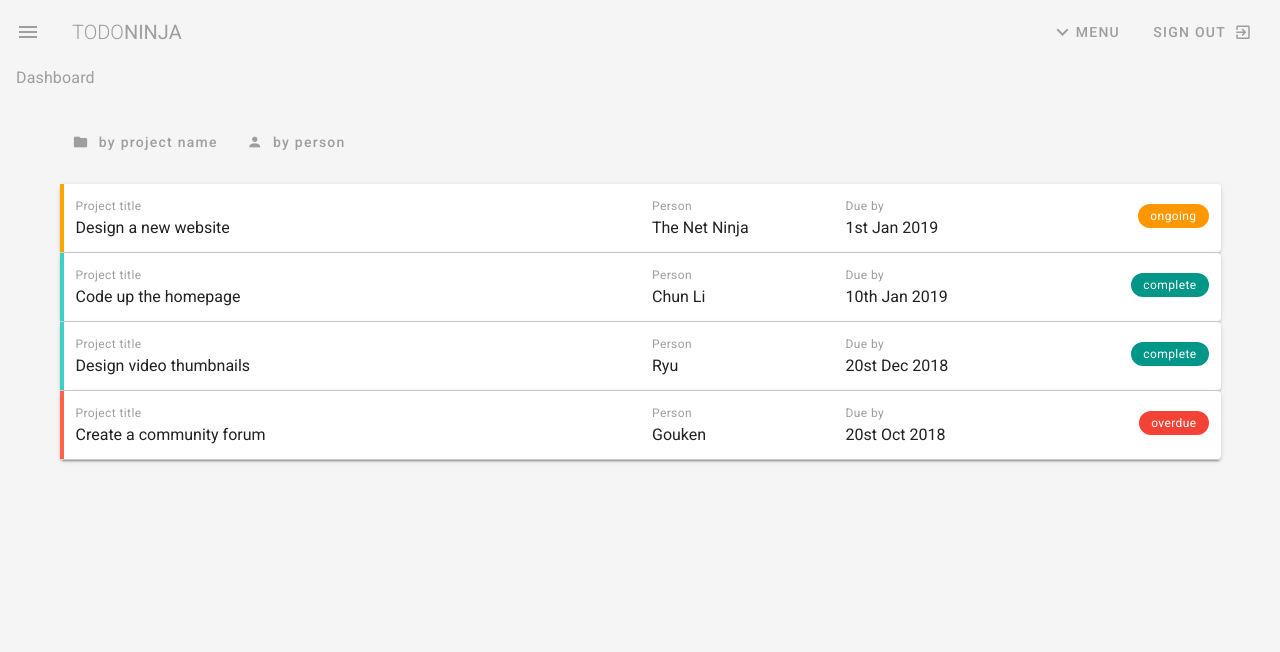
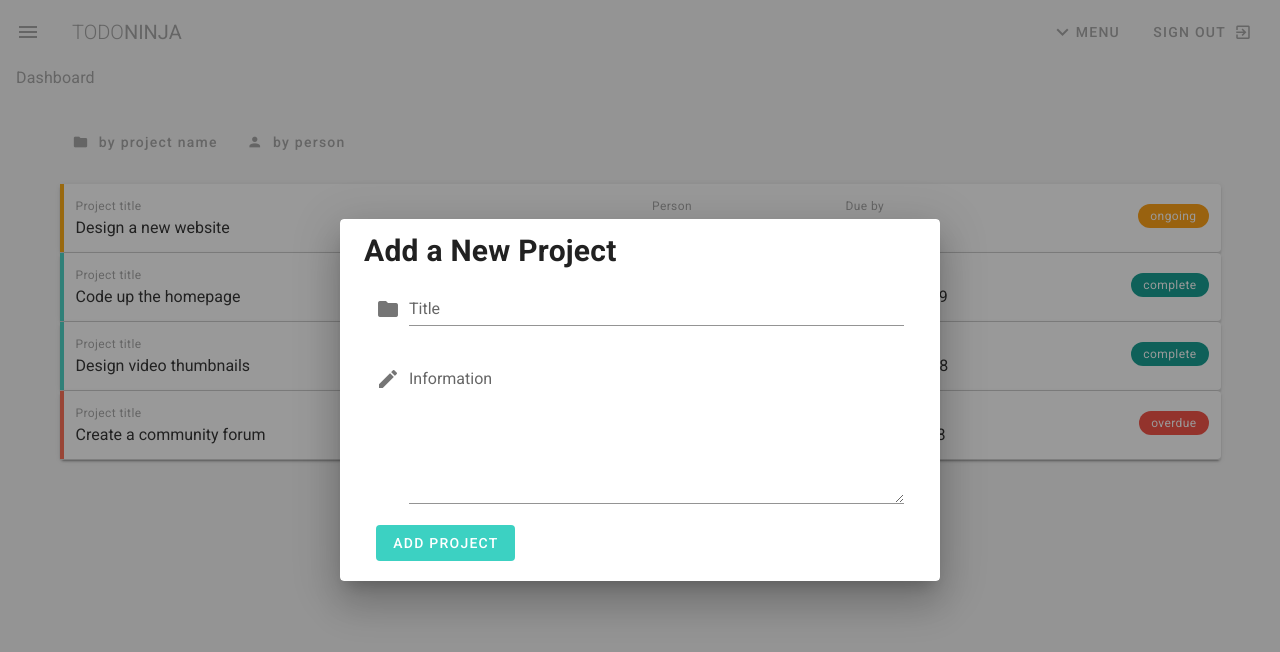
Before and after one commit to hijachu/todo-ninja, a Vue app: page / in a window 1280 px wide. Shown: the top 652 px of the page. Built offline with nearby package versions, Linux system fonts and the light colour scheme.

Commit message:
Tutorial #24 - Form Basics

```diff
--- a/src/components/Popup.vue
+++ b/src/components/Popup.vue
@@ -17,12 +17,29 @@
       </v-btn>
     </template>
 
-    <!-- <v-btn color="success" slot="activator" depressed>Add new project</v-btn> -->
-
     <v-card>
       <v-card-title primary-title>
         <h2>Add a New Project</h2>
       </v-card-title>
+      <v-card-text>
+        <v-form class="px-3">
+          <v-text-field
+            name="title"
+            label="Title"
+            id="title"
+            v-model="title"
+            prepend-icon="mdi-folder"
+          ></v-text-field>
+          <v-textarea
+            label="Information"
+            name="information"
+            v-model="content"
+            prepend-icon="mdi-pencil"
+          ></v-textarea>
+
+          <v-btn color="success" class="mx-0 mt-0" depressed @click="submit">Add project</v-btn>
+        </v-form>
+      </v-card-text>
     </v-card>
   </v-dialog>
 </template>
@@ -31,8 +48,16 @@
 export default {
   data () {
     return {
-      dialog: false,
+      dialog: true,
+      title: '',
+      content: ''
     }
   },
+
+  methods: {
+    submit() {
+      console.log(this.title, this.content);
+    }
+  }
 }
 </script>
```
